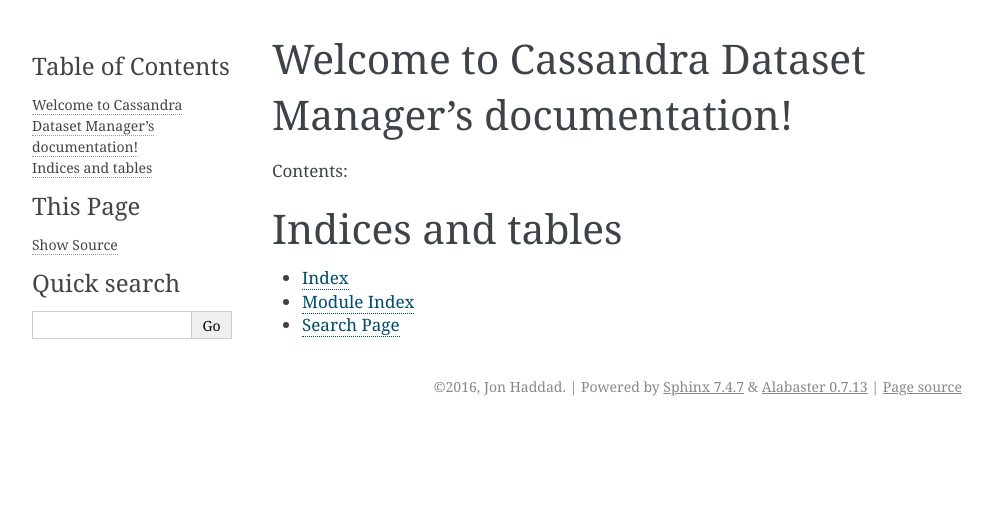
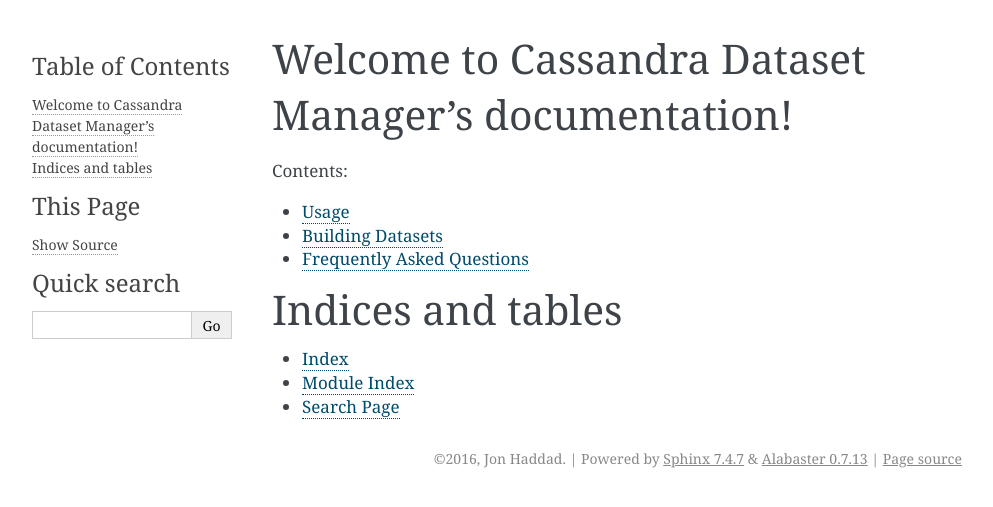
Before and after one commit to riptano/cdm, a Sphinx documentation site: the page built from docs/index.rst, in a window 1280 px wide. Shown: the top 507 px of the page, without its empty margins (148-1141 px from the left). Built offline with Sphinx 7.4.7, drawn with Linux system fonts in a browser that asks for light colours.

Commit message:
usage and faq

```diff
--- /dev/null
+++ b/docs/datasets.rst
@@ -0,0 +1,2 @@
+Building Datasets
+==================
--- /dev/null
+++ b/docs/faq.rst
@@ -0,0 +1,2 @@
+Frequently Asked Questions
+===========================
--- a/docs/index.rst
+++ b/docs/index.rst
@@ -11,6 +11,10 @@
 .. toctree::
    :maxdepth: 2
 
+   usage
+   datasets
+   faq
+
 
 
 Indices and tables
--- /dev/null
+++ b/docs/usage.rst
@@ -0,0 +1,2 @@
+Usage
+======
```
